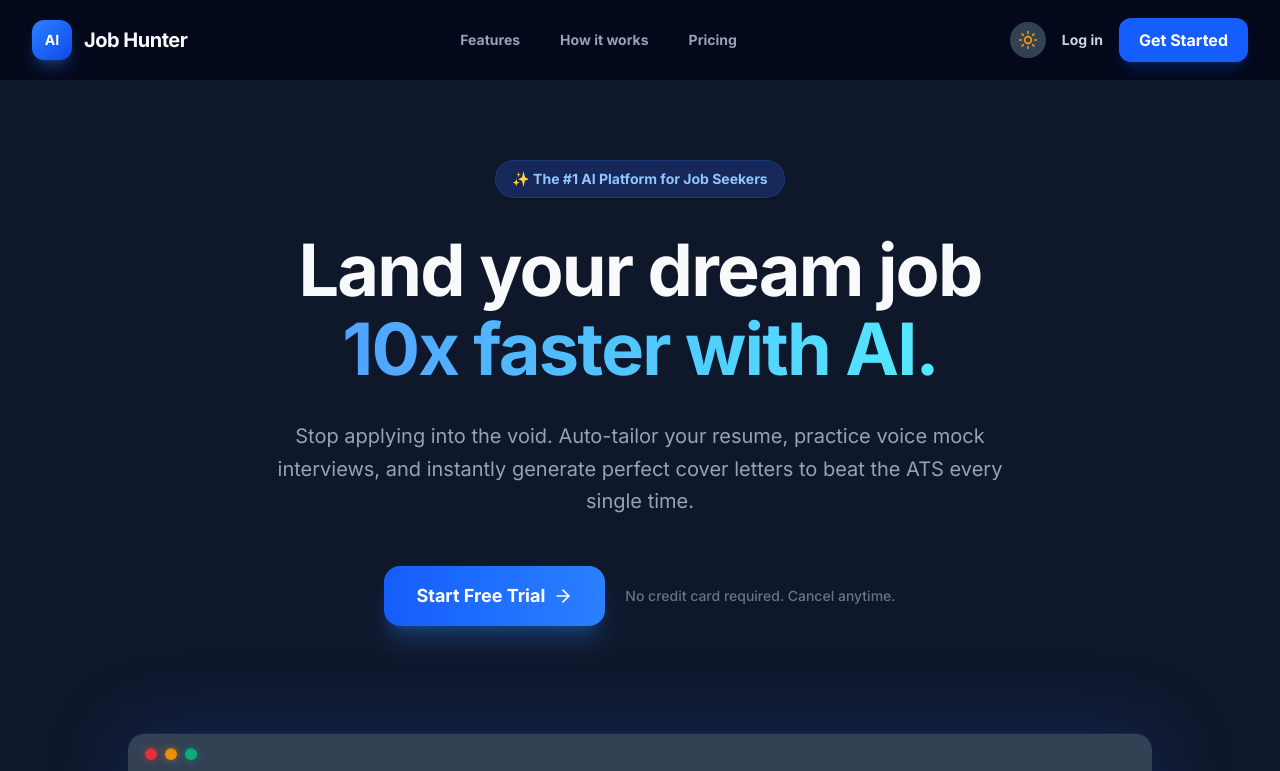
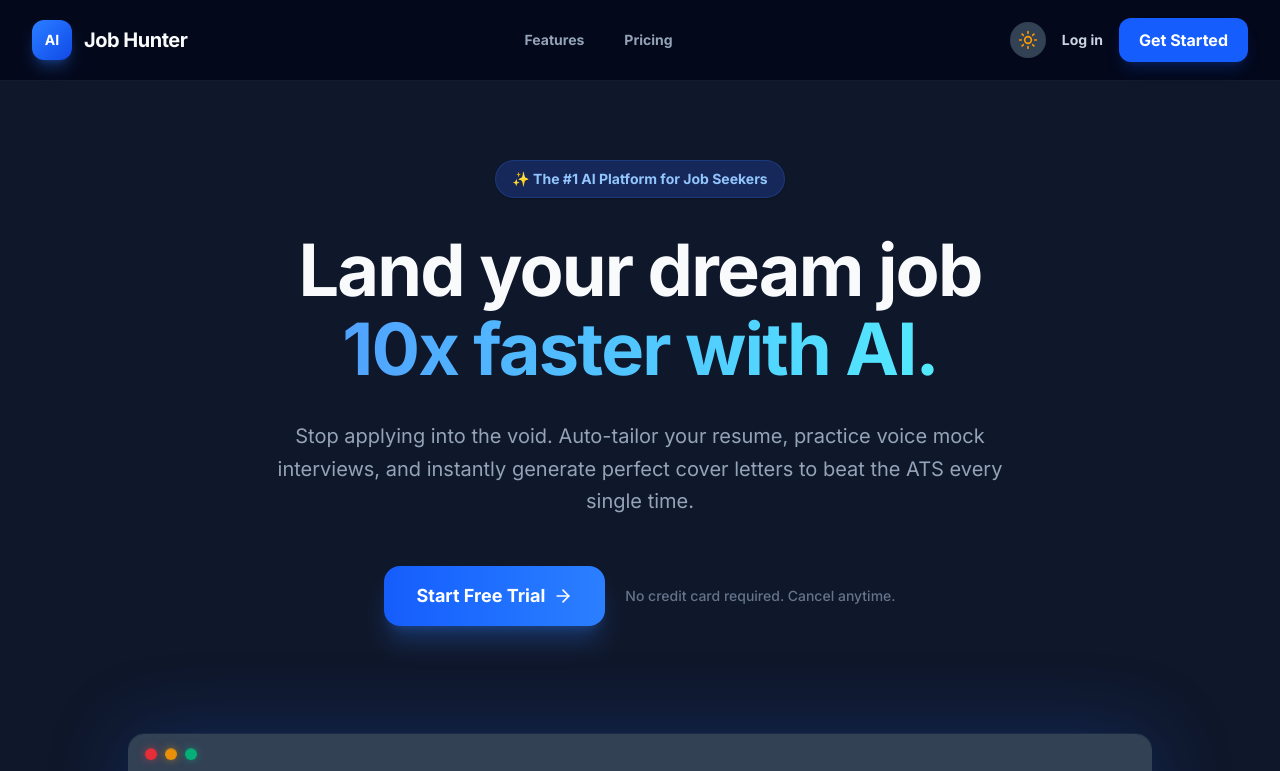
Before and after one commit to akhilmakwana2005/AI-Job-Hunter, a React (Vite) app: page / in a window 1280 px wide. Shown: the top 771 px of the page. Built offline with nearby package versions, Linux system fonts and the light colour scheme; no server answers.

Commit message:
fix: remove broken 'how it works' link from landing page header

```diff
--- a/src/pages/LandingPage.jsx
+++ b/src/pages/LandingPage.jsx
@@ -43,7 +43,6 @@ const LandingPage = () => {
           </div>
           <div className="hidden md:flex gap-10">
             <a href="#features" className="text-sm font-bold text-slate-600 dark:text-slate-400 hover:text-blue-600 dark:hover:text-white transition-colors">Features</a>
-            <a href="#how-it-works" className="text-sm font-bold text-slate-600 dark:text-slate-400 hover:text-blue-600 dark:hover:text-white transition-colors">How it works</a>
             <a href="#pricing" className="text-sm font-bold text-slate-600 dark:text-slate-400 hover:text-blue-600 dark:hover:text-white transition-colors">Pricing</a>
           </div>
           <div className="flex gap-4 items-center">
```
